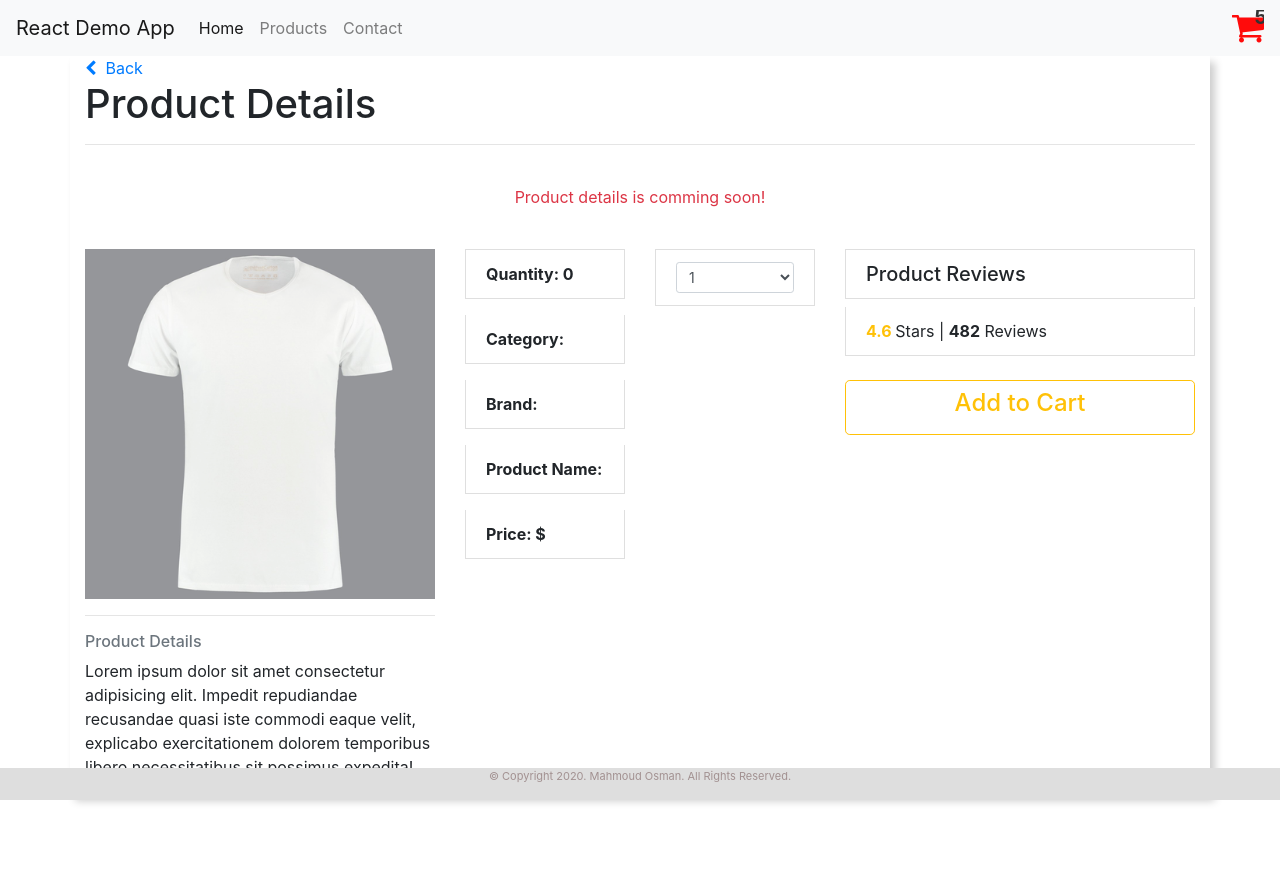
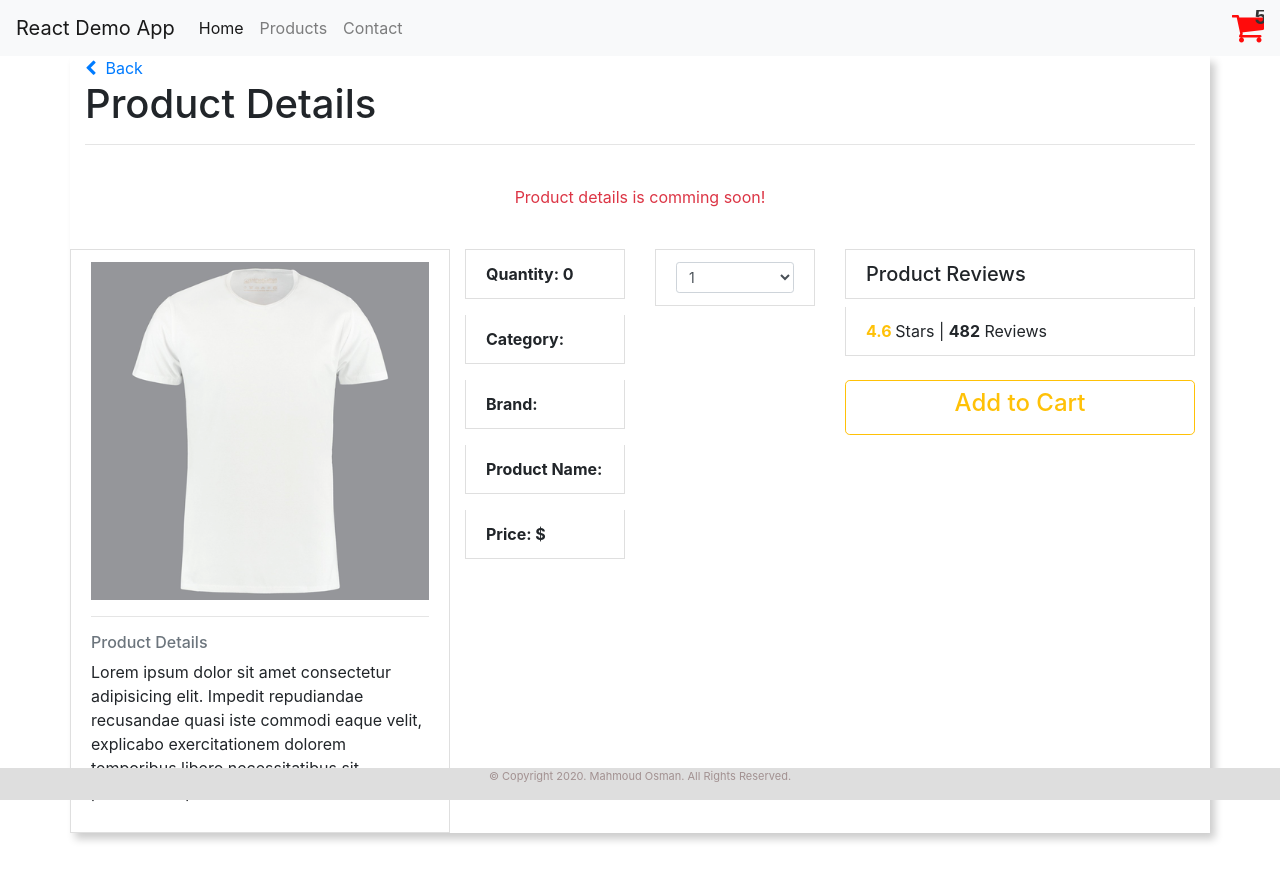
Before and after one commit to MahmoudAhmadOsman/mern-api-application, a React (Create React App) app in the folder client/: page /product/1 in a window 1280 px wide. Shown: the top 880 px of the page. Built offline with nearby package versions, Linux system fonts and the light colour scheme.

Commit message:
added products page

```diff
--- a/client/src/components/ProductDetails.js
+++ b/client/src/components/ProductDetails.js
@@ -30,7 +30,7 @@
           Product details is comming soon!
         </p>
         <div className="row">
-          <div className="col-md-4">
+          <div className="col-md-4 list-group-item">
             <img
               className="prod-details-image"
               src="/images/shirt01.png"
```
